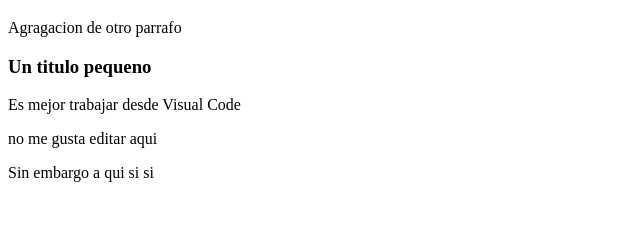
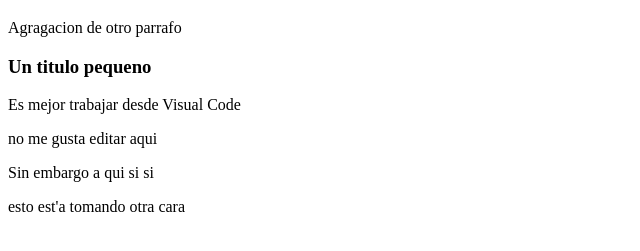
Before and after one commit to jorgeib/ejemplohtml, a plain HTML site: page index.html in a window 1280 px wide. Shown: the part 61-312 px from the top of the page, without its empty margins (0-640 px from the left). Drawn offline with Linux system fonts and the light colour scheme.

Commit message:
Update index.html

```diff
--- a/index.html
+++ b/index.html
@@ -13,6 +13,7 @@
     <p>Es mejor trabajar desde Visual Code</p>
     <p>no me gusta editar aqui</p>
     <p>Sin embargo a qui si si </p>
+    <p> esto est'a tomando otra cara</p>
 
 </body>
 </html>
```
